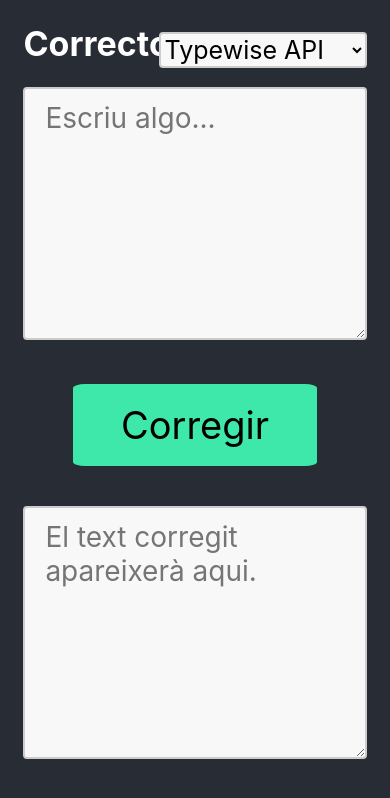
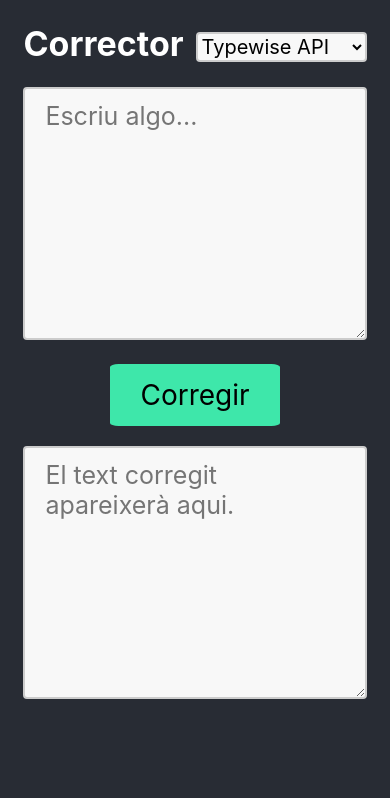
Before and after one commit to cristiangutierrz/Corrector-Hackathon, a Flask app: page / in a window 390 px wide. Shown: the top 798 px of the page. Run offline with Flask 2, Linux system fonts and the light colour scheme.

Commit message:
Update style.css

```diff
--- a/static/style.css
+++ b/static/style.css
@@ -78,7 +78,7 @@ input[type=submit] {
   }
 
   #method {
-    font-size: 25px;
+    font-size: 20px;
   }
 
   #main {
@@ -86,13 +86,13 @@ input[type=submit] {
   }
 
   input[type=submit] {
-    font-size: 38px;
-    padding: 18px 48px;
-    margin: 40px 0px;
+    font-size: 28px;
+    padding: 14px 30px;
+    margin: 20px 0px;
   }
 
   textarea {
-    font-size: 28px;
+    font-size: 25px;
     height: 30vh;
   }
 }
```
